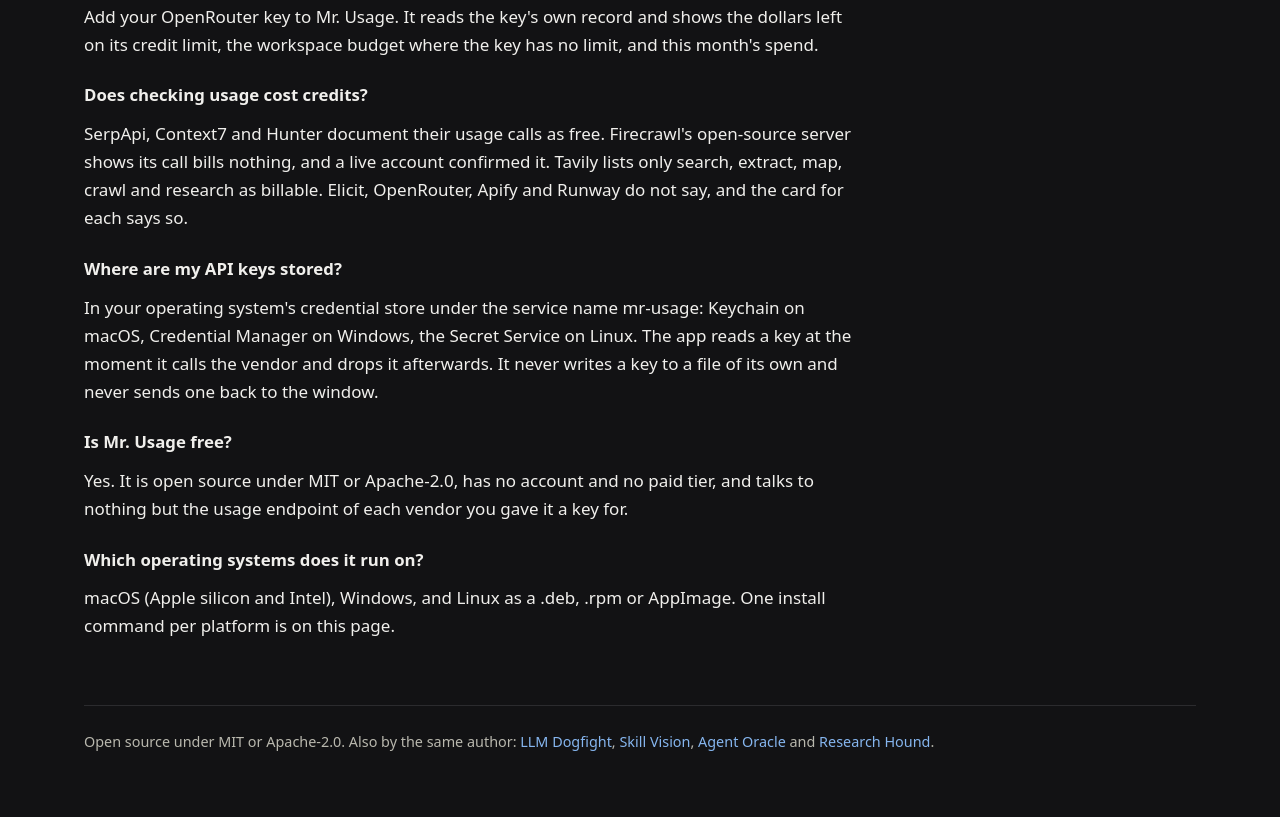
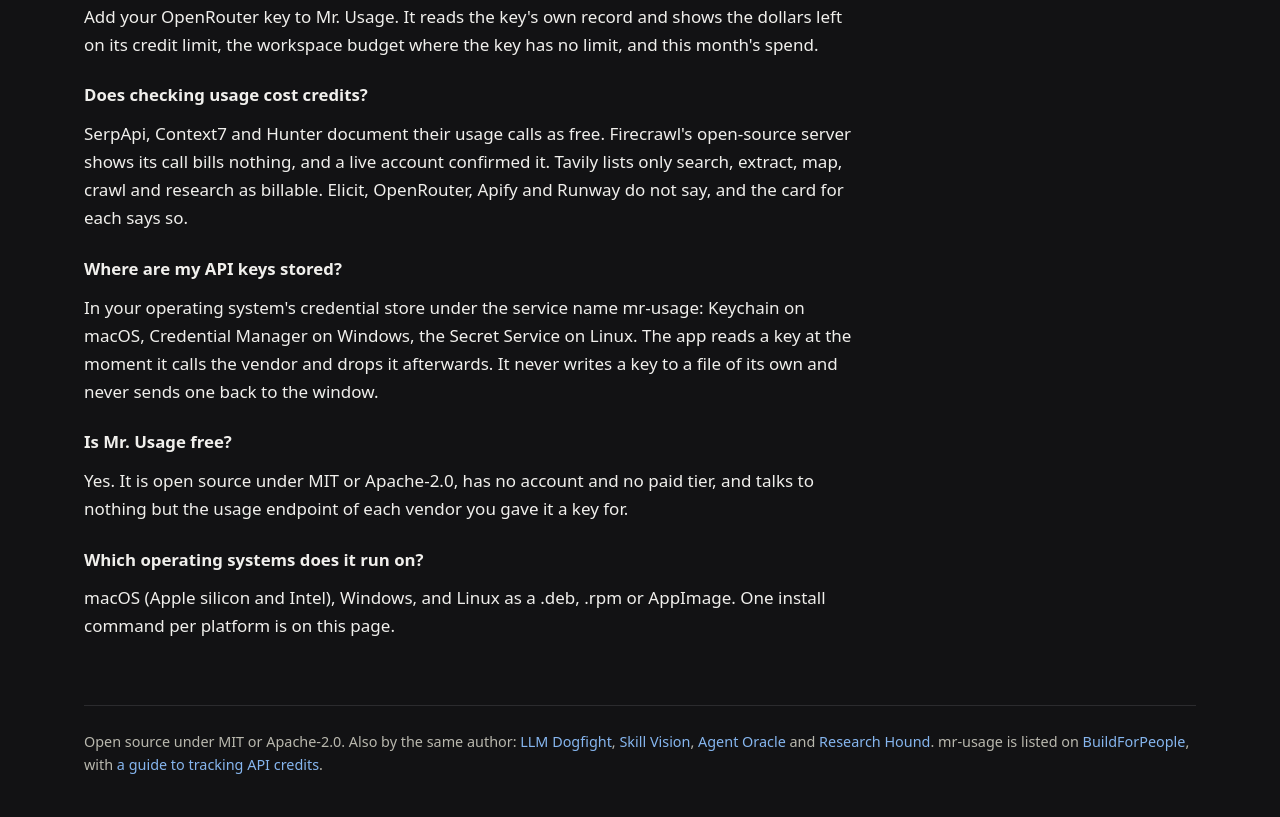
Before and after one commit to AlveeeRahman/mr-usage, a website: page docs/index.html in a window 1280 px wide. Shown: the part 6640-7457 px from the top of the page. Before the commit the page ends 7433 px from the top, so only its background shows below. Drawn offline with Linux system fonts and the light colour scheme.

Commit message:
Link the project page on BuildForPeople
Co-Authored-By: Claude Opus 5.5 <noreply@anthropic.com>
Claude-Session: https://claude.ai/code/session_01XTAvvPzqrdHJyGJ2FzG5sT

```diff
--- a/docs/index.html
+++ b/docs/index.html
@@ -315,7 +315,7 @@
   </section>
 
   <footer>
-    Open source under MIT or Apache-2.0. Also by the same author: <a href="https://alveeerahman.github.io/llm-dogfight/">LLM Dogfight</a>, <a href="https://alveeerahman.github.io/skill-vision/">Skill Vision</a>, <a href="https://alveeerahman.github.io/agent-oracle/">Agent Oracle</a> and <a href="https://alveeerahman.github.io/research-hound/">Research Hound</a>.
+    Open source under MIT or Apache-2.0. Also by the same author: <a href="https://alveeerahman.github.io/llm-dogfight/">LLM Dogfight</a>, <a href="https://alveeerahman.github.io/skill-vision/">Skill Vision</a>, <a href="https://alveeerahman.github.io/agent-oracle/">Agent Oracle</a> and <a href="https://alveeerahman.github.io/research-hound/">Research Hound</a>. mr-usage is listed on <a href="https://buildforpeople.dev/p/mr-usage">BuildForPeople</a>, with <a href="https://buildforpeople.dev/articles/mr-usage-api-credit-monitor">a guide to tracking API credits</a>.
   </footer>
 </div>
 </body>
```
